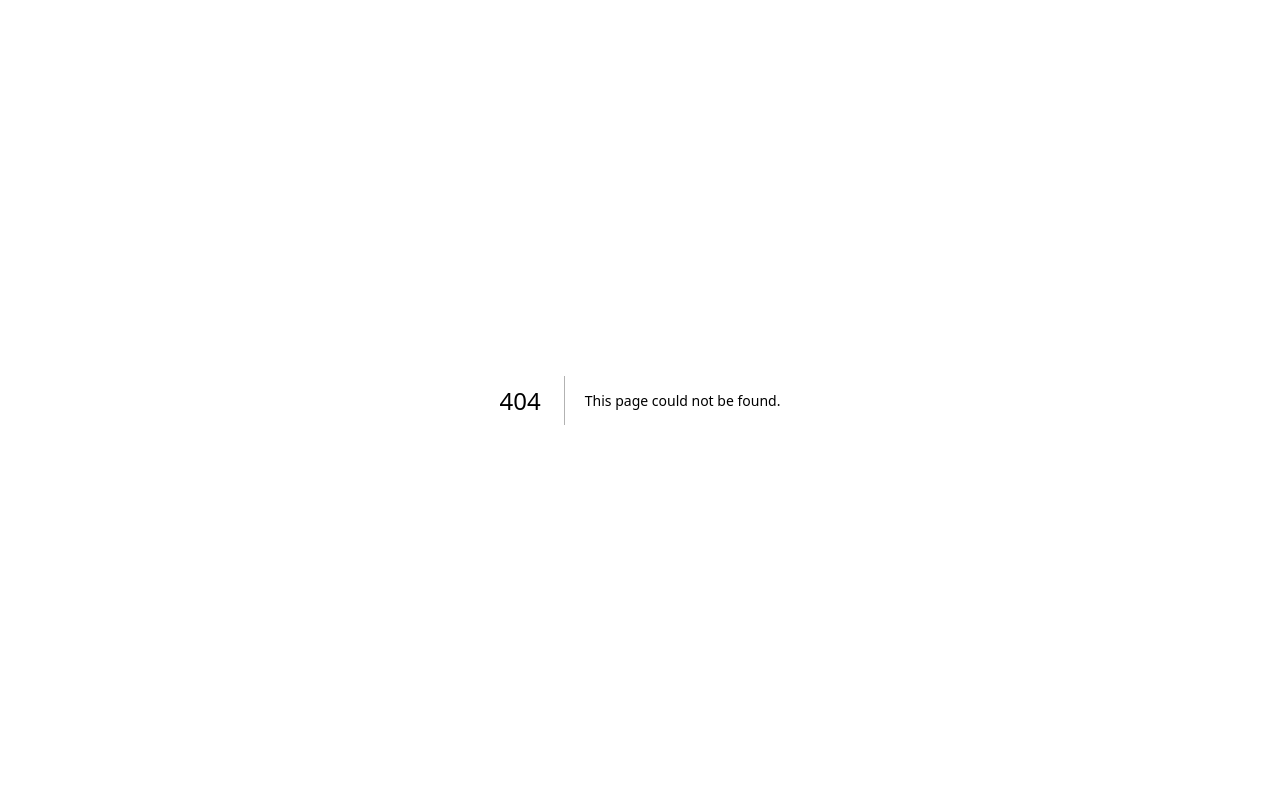
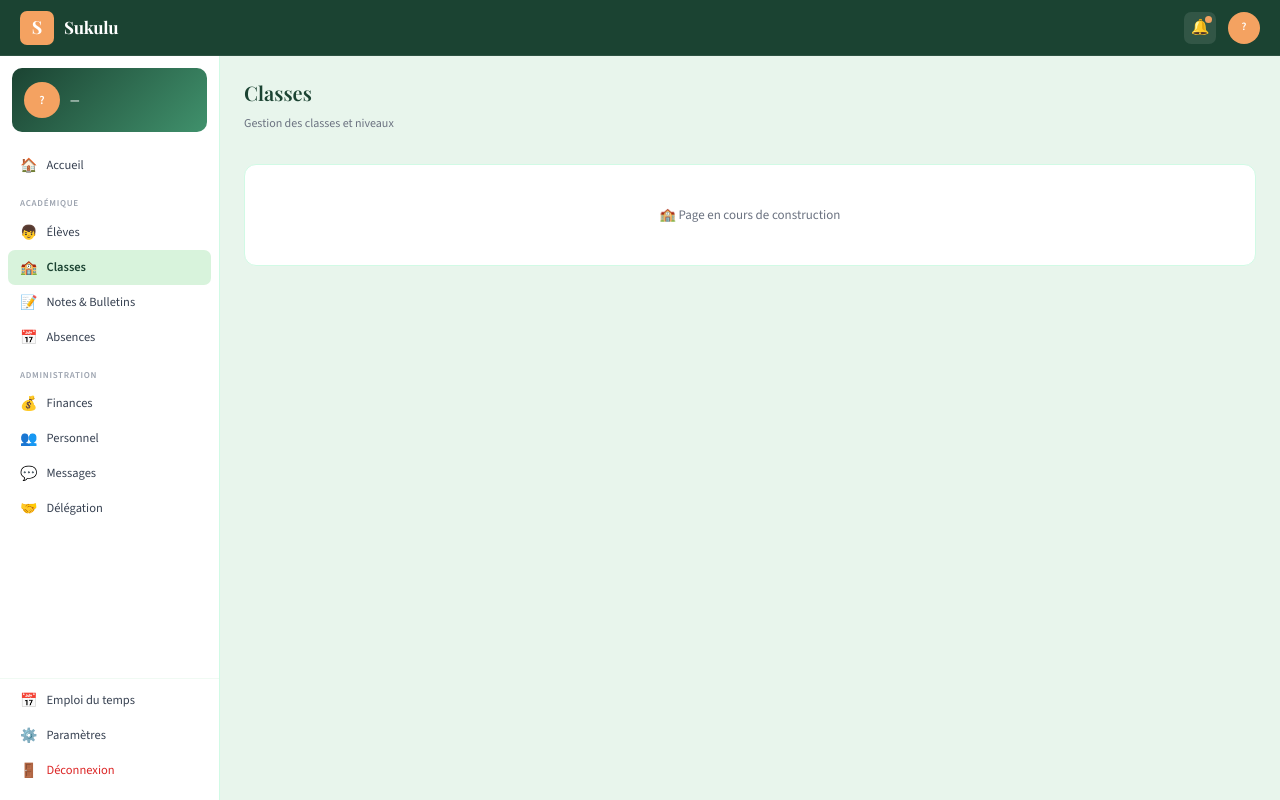
Before and after one commit to tolkeeee-lab/sukulu-, a Next.js app: page /dashboard/classes in a window 1280 px wide. Before the commit this address had no page. Built offline with nearby package versions, Linux system fonts and the light colour scheme.

Commit message:
Create page.tsx

```diff
--- /dev/null
+++ b/src/app/dashboard/classes/page.tsx
@@ -0,0 +1,29 @@
+export default function ClassesPage() {
+  return (
+    <div>
+      <div style={{
+        fontFamily: 'Playfair Display, serif',
+        fontSize: 20,
+        fontWeight: 600,
+        color: '#1B4332',
+        marginBottom: 6,
+      }}>
+        Classes
+      </div>
+      <div style={{ fontSize: 12, color: '#6b7280', marginBottom: 32 }}>
+        Gestion des classes et niveaux
+      </div>
+      <div style={{
+        background: '#ffffff',
+        border: '1px solid #d1fae5',
+        borderRadius: 12,
+        padding: 40,
+        textAlign: 'center',
+        color: '#6b7280',
+        fontSize: 13,
+      }}>
+        🏫 Page en cours de construction
+      </div>
+    </div>
+  )
+}
```
